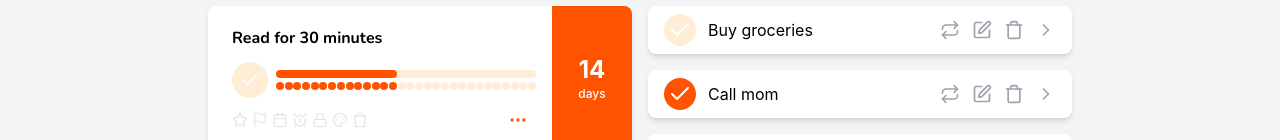
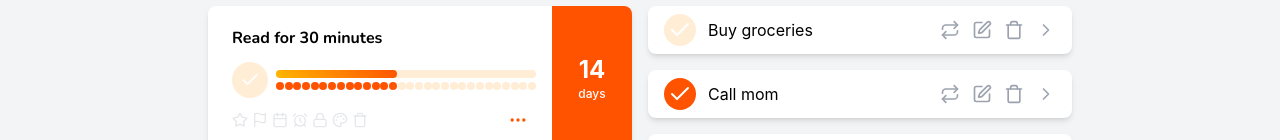
Before and after one commit to dobe4ever/better-you-app-repl, a React (Create React App) app: page / in a window 1280 px wide. Both pictures are taken after typing "Sample", "Sample123" into the empty fields and a click on the button "Submit". Shown: the part 554-694 px from the top of the page. Built offline with nearby package versions, Linux system fonts and the light colour scheme.

Commit message:
gradient prog bar

```diff
--- a/src/components/habits/HabitCard.js
+++ b/src/components/habits/HabitCard.js
@@ -38,7 +38,7 @@ const HabitCard = ({ habit, onToggle, onOpenMenu, onCardClick }) => {
             {/* First Progress Bar */}
             <div className="relative w-full h-2 bg-orange-100 rounded-full mb-1">
               <div
-                className="absolute top-0 left-0 h-full bg-orange-main rounded-full"
+                className="absolute top-0 left-0 h-full bg-gradient-orange rounded-full"
                 style={{ width: `${(consecutiveDays / totalDays) * 100}%` }}
               ></div>
             </div>
--- a/tailwind.config.js
+++ b/tailwind.config.js
@@ -14,7 +14,7 @@ module.exports = {
         },
       },
       backgroundImage: {
-        'gradient-orange': 'linear-gradient(45deg, #FF5300, #FFB700)',
+        'gradient-orange': 'linear-gradient(45deg, #FFB700, #FF5300)',
         'gradient-white': 'linear-gradient(45deg, #FFF3E2, #FFFFE2, #FFFFFF)',
       },
       borderColor: {
```
